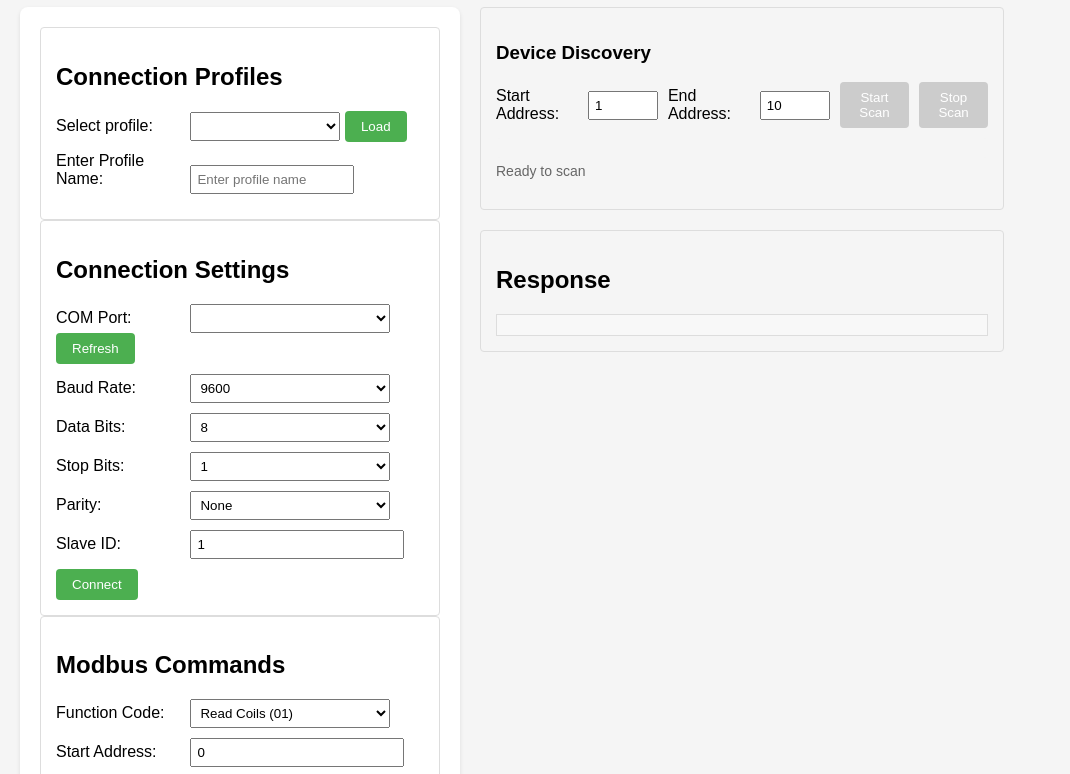
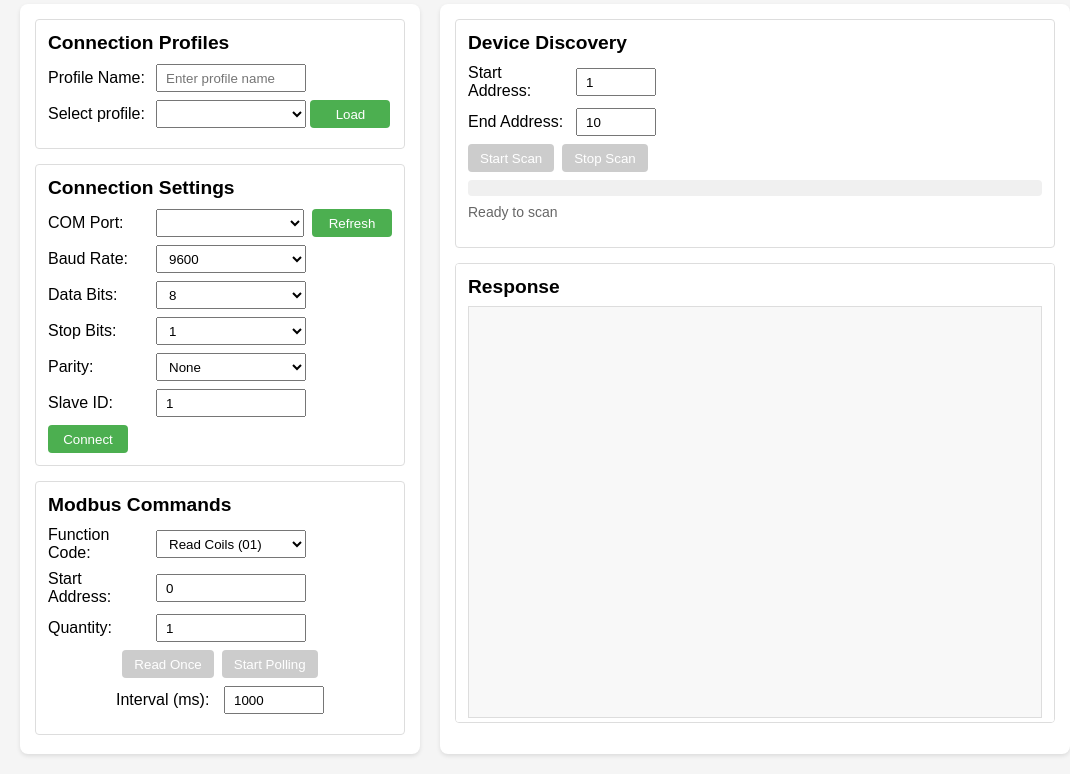
Before and after one commit to julioLondono/ModbusScanner, an Electron app: page src/index.html in a window 1024 px wide. Shown: the part 73-847 px from the top of the page, 1070 px wide, since content can reach past the window. Drawn offline with Linux system fonts and the light colour scheme; no server answers.

Commit message:
Rename application to MODscanator and update author information; enhance profile management UI with default values and button visibility logic

```diff
--- a/package.json
+++ b/package.json
@@ -1,8 +1,9 @@
 {
-  "name": "modbus-rtu-slave-tester",
+  "name": "MODscanator",
   "version": "1.0.0",
   "description": "Desktop application for testing Modbus RTU slave devices",
   "main": "main.js",
+  "bin": "main.js",
   "scripts": {
     "start": "electron .",
     "test": "echo \"Error: no test specified\" && exit 1",
@@ -14,7 +15,7 @@
     "testing",
     "automation"
   ],
-  "author": "",
+  "author": "Julio Londono",
   "license": "ISC",
   "type": "commonjs",
   "build": {
--- a/src/index.html
+++ b/src/index.html
@@ -7,68 +7,139 @@
             font-family: Arial, sans-serif;
             margin: 20px;
             background-color: #f5f5f5;
+            height: 100vh;
+            overflow: hidden;
+        }
+        h1 {
+            margin: 0 0 20px 0;
         }
         .main-container {
-            display: flex;
+            display: grid;
+            grid-template-columns: 400px 1fr;
             gap: 20px;
-            max-width: 1400px;
+            height: calc(100vh - 80px);
+            max-width: 1800px;
             margin: 0 auto;
         }
         .container {
             background-color: white;
-            padding: 20px;
+            padding: 15px;
             border-radius: 8px;
             box-shadow: 0 2px 4px rgba(0,0,0,0.1);
+            height: 100%;
+            display: flex;
+            flex-direction: column;
+            gap: 15px;
+            overflow: hidden;
         }
         .left-panel {
-            flex: 0 0 400px;
+            display: flex;
+            flex-direction: column;
+            gap: 15px;
+            overflow-y: auto;
         }
         .right-panel {
-            flex: 1;
-            min-width: 300px;
-            display: flex;
-            flex-direction: column;
-            gap: 20px;
+            display: grid;
+            grid-template-rows: auto 1fr;
+            gap: 15px;
+            min-width: 600px;
         }
         .section {
-            padding: 15px;
+            padding: 12px;
             border: 1px solid #ddd;
             border-radius: 4px;
+            margin: 0;
+            background: white;
+        }
+        .section h2 {
+            margin: 0 0 10px 0;
+            font-size: 1.2em;
+        }
+        .response-section {
+            overflow-y: auto;
         }
         .form-group {
-            margin-bottom: 10px;
+            margin-bottom: 8px;
+            display: flex;
+            align-items: center;
+            gap: 8px;
         }
         label {
             display: inline-block;
-            width: 120px;
-            margin-right: 10px;
+            width: 100px;
+            flex-shrink: 0;
         }
         select, input {
-            padding: 5px;
-            width: 200px;
+            padding: 4px 8px;
+            width: 150px;
+            height: 28px;
+            box-sizing: border-box;
         }
         button {
-            padding: 8px 16px;
+            padding: 4px 12px;
+            min-width: 80px;
+            height: 28px;
+            vertical-align: top;
             background-color: #4CAF50;
             color: white;
             border: none;
             border-radius: 4px;
+            white-space: nowrap;
         }
-        .polling-controls, .scan-controls {
+        .modbus-controls {
+            display: flex;
+            flex-direction: column;
+            gap: 8px;
+        }
+        .modbus-controls .button-group {
+            display: flex;
+            gap: 8px;
+        }
+        .polling-interval {
             display: flex;
             align-items: center;
-            gap: 10px;
+            gap: 8px;
         }
-        .scan-section {
-            padding: 15px;
-            border: 1px solid #ddd;
-            border-radius: 4px;
+        .polling-interval input {
+            width: 80px;
+        }
+        .scan-controls {
+            display: flex;
+            flex-direction: column;
+            gap: 8px;
+            margin-bottom: 8px;
+        }
+        .scan-controls .form-group {
+            margin: 0;
+        }
+        .scan-controls .button-group {
+            display: flex;
+            gap: 8px;
+            justify-content: flex-start;
         }
         .scan-progress {
-            margin-top: 10px;
-            height: 20px;
-            background-color: #f5f5f5;
+            margin: 8px 0;
+            height: 16px;
+            background-color: #f0f0f0;
             border-radius: 4px;
+            overflow: hidden;
+        }
+        .progress-bar {
+            width: 0;
+            height: 100%;
+            background-color: #4CAF50;
+            transition: width 0.3s ease;
+        }
+        .scan-status {
+            margin: 8px 0;
+            font-size: 14px;
+            color: #666;
+        }
+        .discovered-devices {
+            max-height: 150px;
+            overflow-y: auto;
+            margin-top: 8px;
+        }
             overflow: hidden;
         }
         .progress-bar {
@@ -131,37 +202,55 @@
         #profileName {
             width: 150px;
         }
-        .profile-buttons button {
-            margin-right: 5px;
+        .profile-section .profile-input-group {
+            display: flex;
+            gap: 8px;
+            align-items: center;
+        }
+        .profile-section input,
+        .profile-section select {
+            flex: 1;
+        }
+        .response-section {
+            margin-bottom: 16px;
+        }
+        .response-section h2 {
+            margin: 0 0 8px 0;
+            font-size: 1.2em;
         }
         #response {
             font-family: monospace;
             white-space: pre-wrap;
-            padding: 10px;
+            padding: 8px;
             background-color: #f8f8f8;
             border: 1px solid #ddd;
-            max-height: 300px;
+            height: calc(100% - 40px);
             overflow-y: auto;
+            font-size: 13px;
+            line-height: 1.4;
         }
     </style>
 </head>
 <body>
-    <h1>Modbus RTU Slave Tester</h1>
+    <h1>MODscanator</h1>
     <div class="main-container">
         <div class="container left-panel">
-
             <div class="section">
                 <h2>Connection Profiles</h2>
                 <div class="form-group">
+                    <label>Profile Name:</label>
+                    <div class="profile-input-group">
+                        <input type="text" id="profileName" placeholder="Enter profile name">
+                        <button id="saveProfile">Save</button>
+                    </div>
+                </div>
+                <div class="form-group">
                     <label>Select profile:</label>
+                    <div class="profile-input-group">
                         <select id="profileSelect"></select>
                         <button id="loadProfile">Load</button>
-                <button id="saveProfile" style="display: none;">Save</button>
-                <button id="deleteProfile" style="display: none;">Delete</button>
+                        <button id="deleteProfile">Delete</button>
                     </div>
-            <div class="form-group">
-                <label>Enter Profile Name:</label>
-                <input type="text" id="profileName" placeholder="Enter profile name">
                 </div>
             </div>
 
@@ -233,29 +322,35 @@
                     <label>Quantity:</label>
                     <input type="number" id="length" value="1" min="1">
                 </div>
-            <div class="form-group">
+                <div class="form-group modbus-controls">
+                    <div class="button-group">
                         <button id="readButton" disabled>Read Once</button>
-                <div class="polling-controls" style="margin-top: 10px;">
-                    <label for="pollingInterval">Polling Interval (ms):</label>
-                    <input type="number" id="pollingInterval" value="1000" min="100" step="100" style="width: 100px;">
                         <button id="startPolling" disabled>Start Polling</button>
+                    </div>
+                    <div class="polling-interval">
+                        <label for="pollingInterval">Interval (ms):</label>
+                        <input type="number" id="pollingInterval" value="1000" min="100" step="100">
+                    </div>
+                </div>
             </div>
         </div>
 
-
+        <div class="container right-panel">
+            <div class="section">
+                <h2>Device Discovery</h2>
+                <div class="scan-controls">
+                    <div class="form-group">
+                        <label>Start Address:</label>
+                        <input type="number" id="startAddress" value="1" min="0" max="247" style="width: 80px;">
                     </div>
+                    <div class="form-group">
+                        <label>End Address:</label>
+                        <input type="number" id="endAddress" value="10" min="1" max="247" style="width: 80px;">
                     </div>
-
-        <div class="right-panel">
-            <div class="scan-section">
-                <h3>Device Discovery</h3>
-                <div class="scan-controls">
-                    <label for="startAddress">Start Address:</label>
-                    <input type="number" id="startAddress" value="1" min="0" max="247" style="width: 80px;">
-                    <label for="endAddress">End Address:</label>
-                    <input type="number" id="endAddress" value="10" min="1" max="247" style="width: 80px;">
+                    <div class="button-group">
                         <button id="startScan" disabled>Start Scan</button>
                         <button id="stopScan" disabled>Stop Scan</button>
+                    </div>
                 </div>
                 <div class="scan-progress">
                     <div class="progress-bar"></div>
@@ -264,7 +359,7 @@
                 <div class="discovered-devices"></div>
             </div>
 
-            <div class="section">
+            <div class="section response-section">
                 <h2>Response</h2>
                 <div id="response"></div>
             </div>
```
Also changed, not shown: main.js (+5 -6 lines), src/renderer.js (+37 -7 lines), 1 other file. Lines whose indentation alone changed are shown as unchanged.
